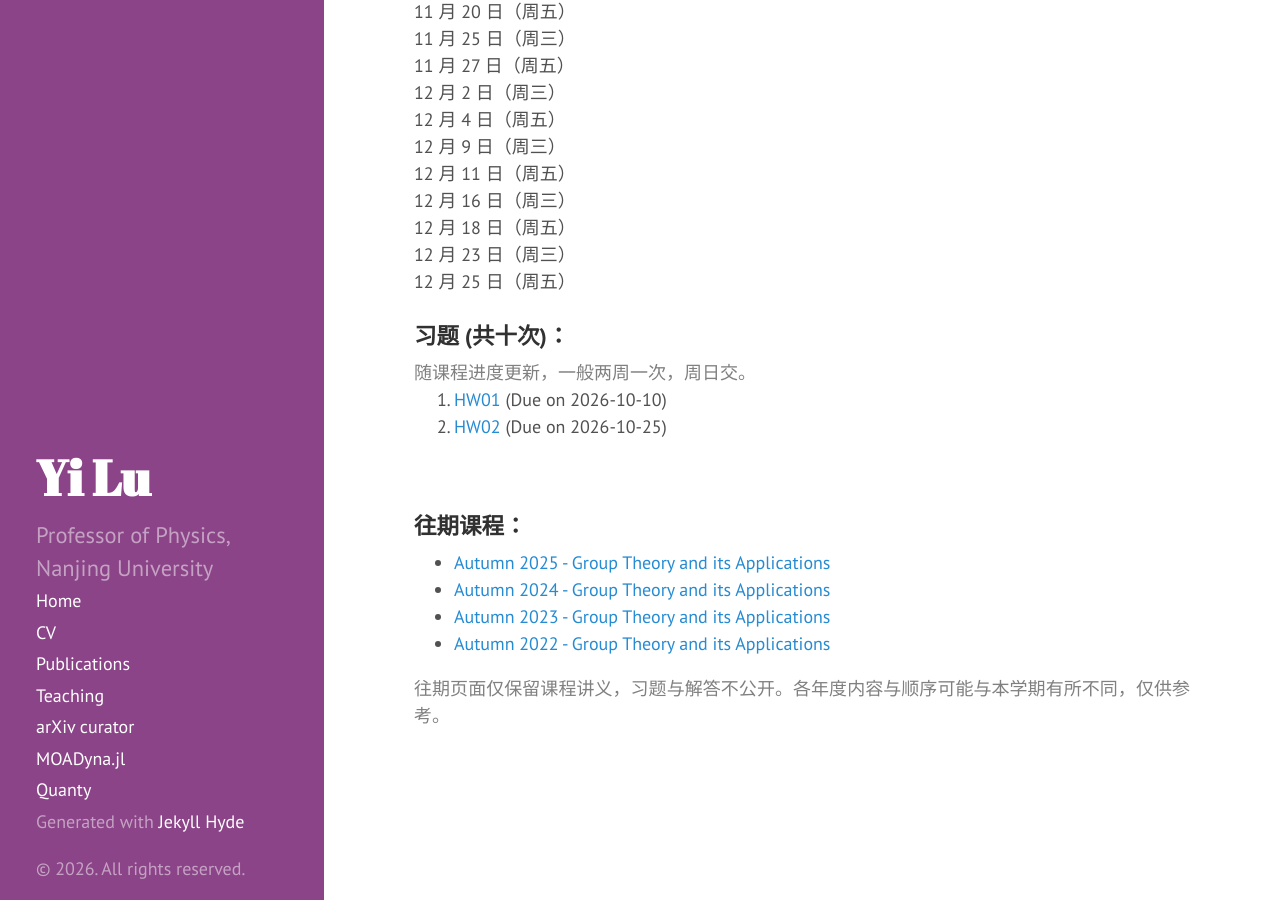
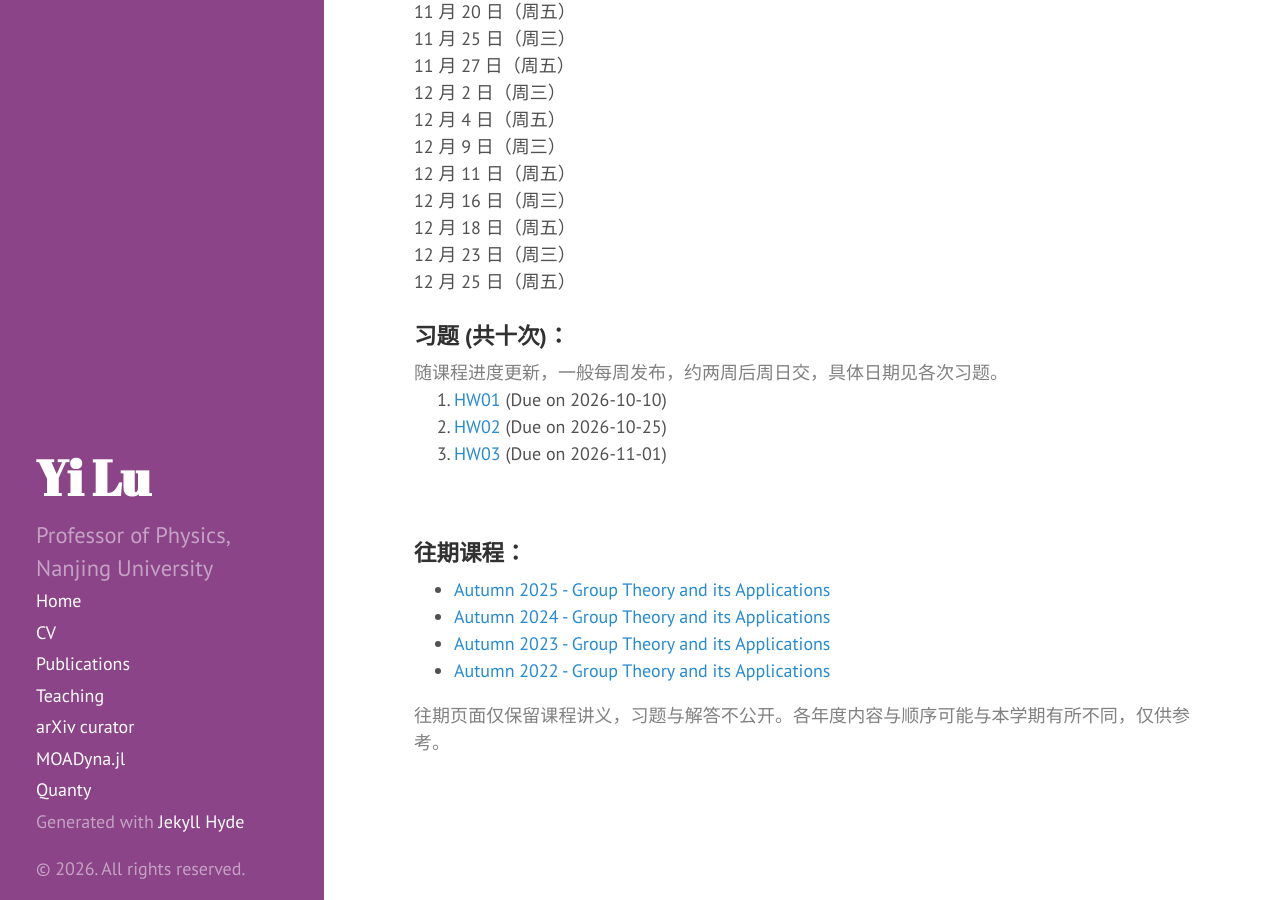
Before and after one commit to yilu/personal_site, a Jekyll site: the page built from teaching/AS2026/GT/index.md, in a window 1280 px wide and 900 px high, scrolled down 2201 px. Built offline with Jekyll 4.4.1, drawn with Linux system fonts in a browser that asks for light colours.

```diff
--- a/teaching/AS2026/GT/index.md
+++ b/teaching/AS2026/GT/index.md
@@ -93,10 +93,11 @@ title: Group Theory and its Applications
 | 12 月 25 日（周五） |  |
 
 ### 习题 (共十次)：
-<span style="color: gray">随课程进度更新，一般两周一次，周日交。</span>
+<span style="color: gray">随课程进度更新，一般每周发布，约两周后周日交，具体日期见各次习题。</span>
 
   1. [HW01]({{ site.url }}/teaching/AS2026/GT/hw/hw01.pdf) (Due on 2026-10-10)
   2. [HW02]({{ site.url }}/teaching/AS2026/GT/hw/hw02.pdf) (Due on 2026-10-25)
+  3. [HW03]({{ site.url }}/teaching/AS2026/GT/hw/hw03.pdf) (Due on 2026-11-01)
 
 <br />
 
```
Also changed, not shown: 1 other file.
